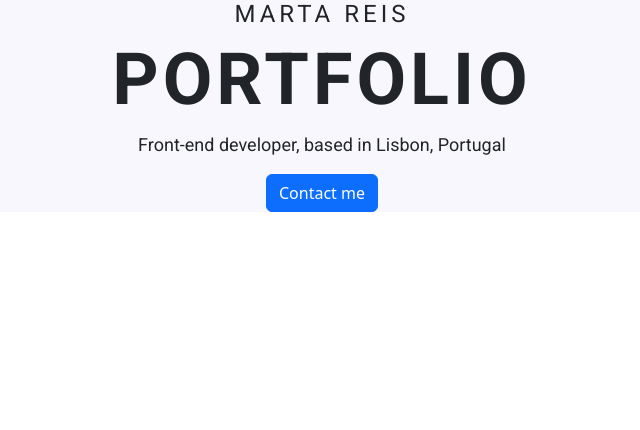
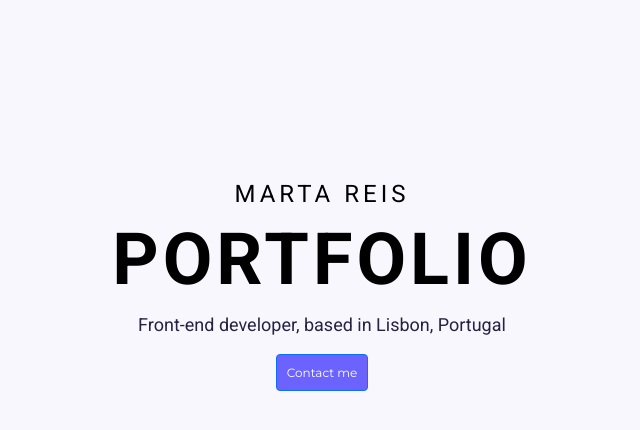
Before and after one commit to reis-marta/my-responsive-portfolio, a plain HTML site: page index.html in a window 1280 px wide. Shown: the whole page, without its empty margins (318-958 px from the left). Drawn offline with nearby package versions, Linux system fonts and the light colour scheme.

Commit message:
add css styles to homepage

```diff
--- a/styles/portfolio.css
+++ b/styles/portfolio.css
@@ -18,6 +18,14 @@
 }
 } */
 
+:root {
+  --btn-color: #6c63ff;
+  --hover-btn-color: #f9f7fe;
+  --p-basic-color: #272142;
+  --title-color: black;
+  --secondary-background-color: #f9f7fe;
+}
+
 h1,
 h2,
 h3,
@@ -29,23 +37,37 @@ h6 {
 }
 
 .intro {
-  background: #f9f7fe;
-  margin: 0 auto;
+  background: var(--secondary-background-color);
   text-align: center;
+  padding: 180px 20px;
 }
 
 .intro h1 {
   font-weight: 700;
   font-size: 72px;
+  color: var(--title-color);
 }
 
 .intro h2 {
   font-weight: 400;
   font-size: 24px;
+  color: var(--title-color);
 }
 
 .intro p {
   font-family: "Roboto", sans-serif;
   font-weight: 400;
   font-size: 18px;
+  color: #272142;
 }
+
+.btn {
+  color: #fff;
+  background: var(--btn-color);
+  border-radius: 4px;
+  line-height: 25px;
+  font-family: "Montserrat", sans-serif;
+  font-size: 12px;
+  padding: 5px 10px;
+  width: fit-content;
+}
```
